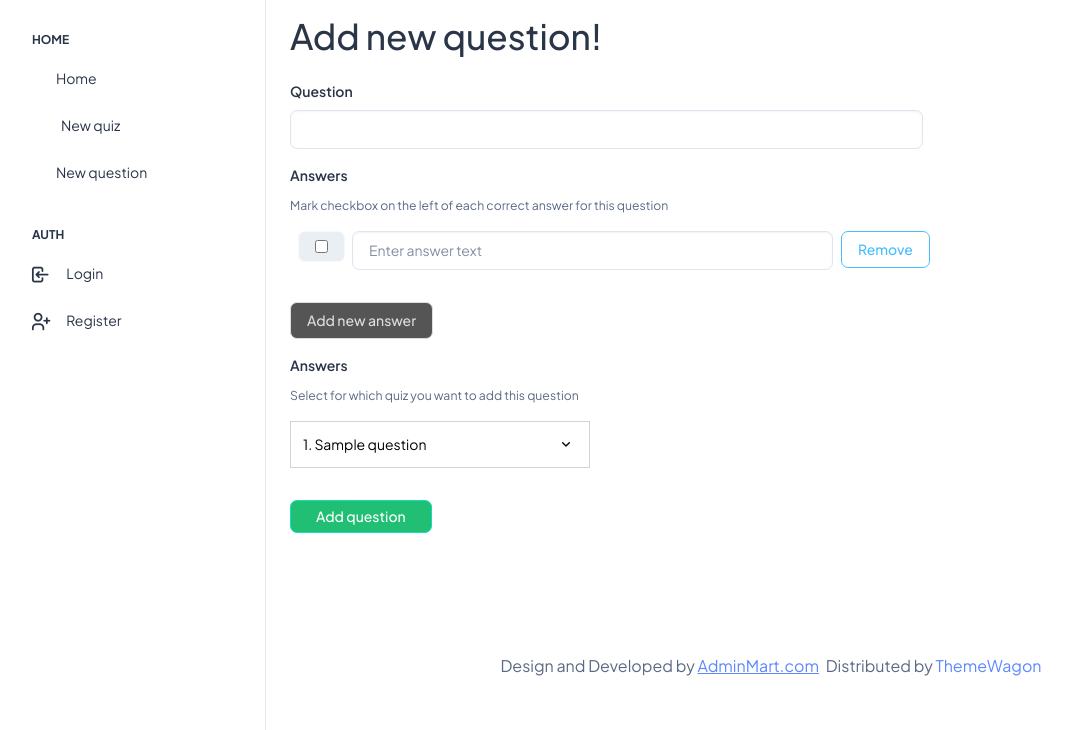
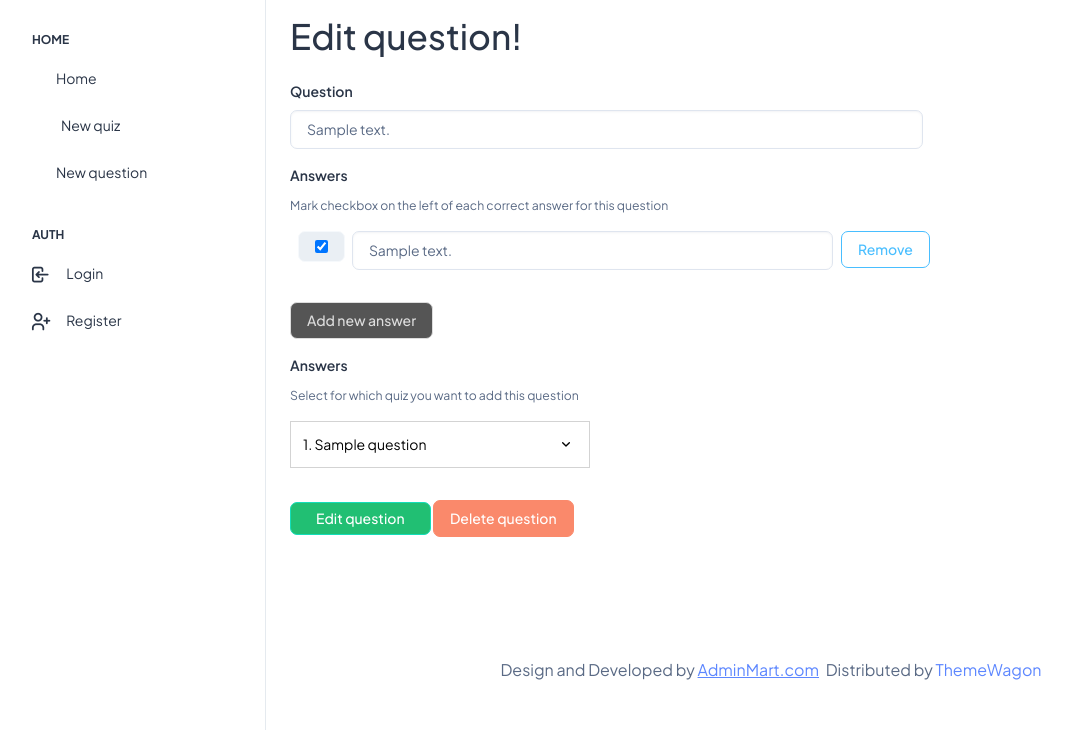
Before and after one commit to grzesiekdev/quiz-app, a FastAPI app: page /edit-question/1 in a window 1280 px wide. Shown: the part 70-800 px from the top of the page, without its empty margins (4-1076 px from the left). Run offline with FastAPI, Linux system fonts and the light colour scheme; tables that the repository leaves empty hold one stand-in row (values such as "Sample post"); some libraries are stand-ins or nearby versions; some web fonts are replaced.

Commit message:
implemented editing questions

```diff
--- a/crud/crud.py
+++ b/crud/crud.py
@@ -69,7 +69,10 @@ def update_question(db: Session, question_id: int, question: schemas.QuestionUpd
     db_question = db.query(models.Question).filter(models.Question.id == question_id).first()
 
     if db_question:
+        db_question.question_text = question.question_text
+        db_question.answers = question.answers
         db_question.correct_answers = question.correct_answers
+        db_question.set_id = question.set_id
         db.commit()
         db.refresh(db_question)
 
--- a/main.py
+++ b/main.py
@@ -49,7 +49,7 @@ def edit_question(question_id: int, request: Request, db: Session = Depends(data
     db_question = crud.get_question(db, question_id=question_id)
     if db_question is None:
         raise HTTPException(status_code=404, detail="Question not found")
-    return templates.TemplateResponse("panel/quiz/edit-question.html", {'request': request})
+    return templates.TemplateResponse("panel/quiz/edit-question.html", {'request': request, 'question': db_question})
 
 
 @app.post("/questions/", response_model=schemas.Question)
--- a/static/assets/js/api/questionform.js
+++ b/static/assets/js/api/questionform.js
@@ -50,7 +50,7 @@ function populateSelect() {
 }
 
 
-function handleAddingNewQuestions(){
+function handleAddEditQuestions() {
     createNewAnswer();
     populateSelect();
 
@@ -61,10 +61,13 @@ function handleAddingNewQuestions(){
     $(".new-question-form").submit(function (event) {
         event.preventDefault();
 
+        let isEdit = $("#isEdit").val() === "true";
         let question = $("#questionName").val();
         let answers = [];
         let correctAnswers = [];
         let selectedQuiz = $("#quiz").val();
+        let form = $('form');
+        let questionId = form.data('questionId');
 
         // Get answers and check if they are correct
         $(".answer-input").each(function () {
@@ -77,6 +80,7 @@ function handleAddingNewQuestions(){
         });
         answers = answers.join(',');
         correctAnswers = correctAnswers.join(',');
+
         // Prepare data to send
         let data = {
             'question_text': question,
@@ -85,10 +89,15 @@ function handleAddingNewQuestions(){
             'set_id': selectedQuiz
         };
 
+
         let jsonPayload = JSON.stringify(data);
 
-         fetch("/questions/", {
-             method: "POST",
+        let endpoint = isEdit ? `/questions/${questionId}` : '/questions/';
+
+        let requestMethod = isEdit ? 'PUT' : 'POST';
+
+        fetch(endpoint, {
+            method: requestMethod,
             headers: {
                 "Content-Type": "application/json",
             },
@@ -104,7 +113,7 @@ function handleAddingNewQuestions(){
             }
         })
         .then((responseJson) => {
-                 let successBanner = $('<div class="alert alert-success" role="alert">Question added successfully!</div>');
+            let successBanner = $('<div class="alert alert-success" role="alert">Question ' + (isEdit ? 'edited' : 'added') + ' successfully!</div>');
             $("form").before(successBanner);
         })
         .catch((error) => {
@@ -114,10 +123,12 @@ function handleAddingNewQuestions(){
         });
 
         // Clear form after submission
+        if (!isEdit) {
             $("#questionName").val("");
             $(".answer-input").val("");
             $(".correct-answer-checkbox").prop("checked", false);
+        }
     });
 }
 
-export {handleAddingNewQuestions};
+export {handleAddEditQuestions};
--- a/static/assets/js/api/setsofquestions.js
+++ b/static/assets/js/api/setsofquestions.js
@@ -141,7 +141,6 @@ function editQuiz() {
             'name': quizName,
             'description': quizDescription,
         };
-        console.log(data);
 
         // Make a PUT request to the FastAPI endpoint
         fetch(`/set-of-questions/${setId}`, {
--- a/static/assets/js/app.min.js
+++ b/static/assets/js/app.min.js
@@ -1,11 +1,11 @@
 import { handleSetsOfQuestions, quizFlow, addNewQuiz, initializeCardDelete, editQuiz } from './api/setsofquestions.js';
-import { handleAddingNewQuestions } from './api/questionform.js';
+import { handleAddEditQuestions } from './api/questionform.js';
 $(function () {
 
 handleSetsOfQuestions();
 quizFlow();
 addNewQuiz();
-handleAddingNewQuestions();
+handleAddEditQuestions();
 initializeCardDelete();
 editQuiz();
 
--- a/templates/panel/quiz/edit-question.html
+++ b/templates/panel/quiz/edit-question.html
@@ -1,31 +1,35 @@
 {% extends "panel/page.html" %}
 {% block content %}
-<h1 class="quiz-name">Add new question!</h1>
-<form class="mt-4 new-question-form">
+<h1 class="quiz-name">Edit question!</h1>
+<form class="mt-4 new-question-form" data-question-id="{{ question.id }}">
   <div class="row mb-3">
     <div class="col-lg-8">
       <label for="questionName" class="form-label">Question</label>
-      <input type="text" class="form-control" id="questionName">
+      <input type="text" class="form-control" id="questionName" value="{{ question.question_text }}">
     </div>
   </div>
   <div class="mb-3">
     <label for="answers" class="form-label">Answers</label> <br>
     <small>Mark checkbox on the left of each correct answer for this question</small>
     <div id="answers-container" class="my-3">
-      <div class="row">
+    {% set answers = question.answers.split(',') %}
+    {% set correct_answers = question.correct_answers.split(',') %}
+        <div class="row">
+            {% for answer in answers %}
         <div class="input-group mb-3">
           <div class="input-group-append mx-2">
             <div class="input-group-text">
-              <input type="checkbox" class="correct-answer-checkbox" title="Mark as correct">
+              <input type="checkbox" class="correct-answer-checkbox" title="Mark as correct" {{ 'checked' if answer in question.correct_answers else '' }}>
             </div>
           </div>
           <div class="col-lg-6">
-            <input type="text" class="form-control answer-input" placeholder="Enter answer text">
+            <input type="text" class="form-control answer-input" placeholder="Enter answer text" value="{{ answer }}">
           </div>
           <div class="mx-2">
             <button class="btn btn-outline-secondary remove-answer" type="button">Remove</button>
           </div>
         </div>
+        {% endfor %}
       </div>
     </div>
     <button class="btn btn-primary add-answer" type="button">Add new answer</button>
@@ -38,6 +42,8 @@
     </select>
     </div>
   </div>
-  <button type="submit" class="btn btn-success">Add question</button>
+  <button type="submit" class="btn btn-success">Edit question</button>
+  <button type="submit" class="btn btn-danger">Delete question</button>
+    <input type="hidden" id="isEdit" value="true">
 </form>
 {% endblock %}
```
Lines whose indentation alone changed are shown as unchanged.
